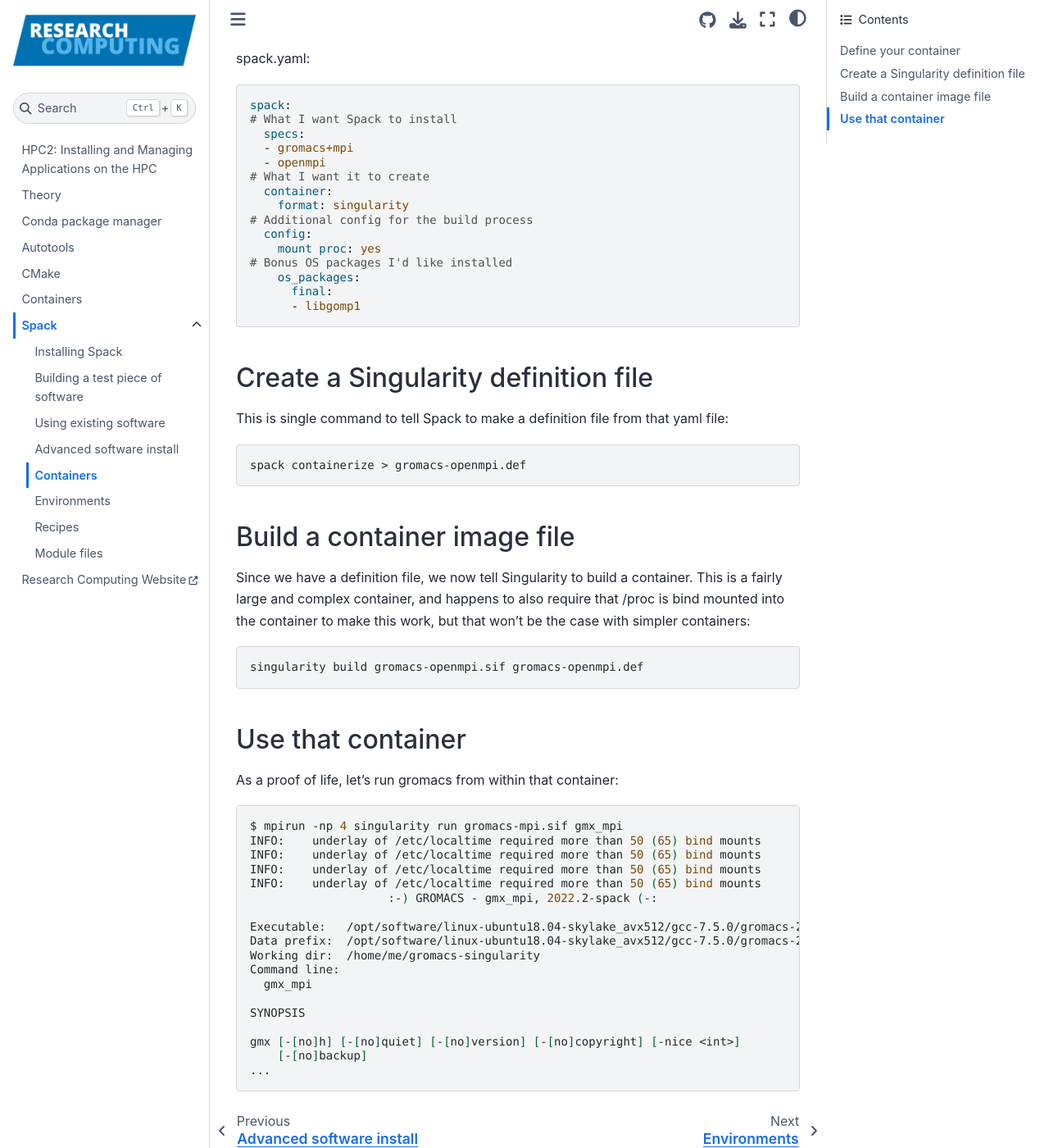
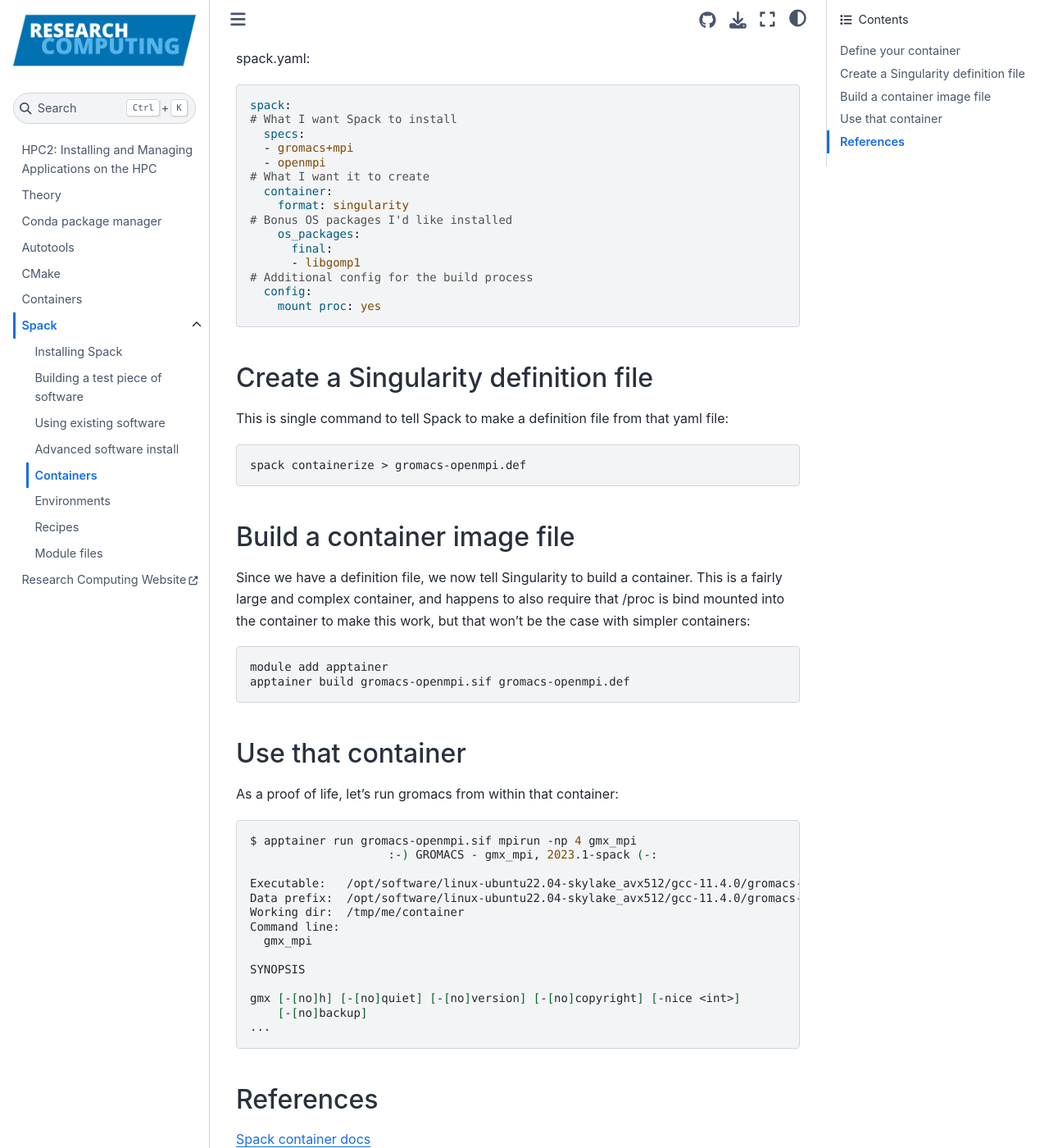
Before and after one commit to ARCTraining/hpc2-software, a Jupyter Book: the page built from book/course/spack/containers.md, in a window 1280 px wide and 1400 px high, scrolled down 351 px. Shown: the whole window at 82% size. Built offline with Jupyter Book 1.0.4 settings and Sphinx 7.4.7 and the Sphinx Book theme 1.1.4, drawn with Linux system fonts in a browser that asks for light colours.

Commit message:
Fix container section to actually work
Changes to the spack.yaml meant it didn't build right.  Also, the inner MPI
doesn't match the outer MPI, so running across multiple nodes won't work with
that example.  I've tidied it so it at least works on a single node.

````diff
--- a/book/course/spack/containers.md
+++ b/book/course/spack/containers.md
@@ -21,13 +21,13 @@ spack:
 # What I want it to create
   container:
     format: singularity
-# Additional config for the build process
-  config:
-    mount proc: yes
 # Bonus OS packages I'd like installed
     os_packages:
       final:
       - libgomp1
+# Additional config for the build process
+  config:
+    mount proc: yes
 ```
 
 ## Create a Singularity definition file
@@ -47,7 +47,8 @@ This is a fairly large and complex container, and happens to also require that
 the case with simpler containers:
 
 ```bash
-singularity build gromacs-openmpi.sif gromacs-openmpi.def
+module add apptainer
+apptainer build gromacs-openmpi.sif gromacs-openmpi.def
 ```
 
 ## Use that container
@@ -55,16 +56,12 @@ singularity build gromacs-openmpi.sif gromacs-openmpi.def
 As a proof of life, let's run gromacs from within that container:
 
 ```bash
-$ mpirun -np 4 singularity run gromacs-mpi.sif gmx_mpi
-INFO:    underlay of /etc/localtime required more than 50 (65) bind mounts
-INFO:    underlay of /etc/localtime required more than 50 (65) bind mounts
-INFO:    underlay of /etc/localtime required more than 50 (65) bind mounts
-INFO:    underlay of /etc/localtime required more than 50 (65) bind mounts
-                    :-) GROMACS - gmx_mpi, 2022.2-spack (-:
+$ apptainer run gromacs-openmpi.sif mpirun -np 4 gmx_mpi
+                    :-) GROMACS - gmx_mpi, 2023.1-spack (-:
 
-Executable:   /opt/software/linux-ubuntu18.04-skylake_avx512/gcc-7.5.0/gromacs-2022.2-un4jbsm6hv5x6542ffwjs5h4lscftflw/bin/gmx_mpi
-Data prefix:  /opt/software/linux-ubuntu18.04-skylake_avx512/gcc-7.5.0/gromacs-2022.2-un4jbsm6hv5x6542ffwjs5h4lscftflw
-Working dir:  /home/me/gromacs-singularity
+Executable:   /opt/software/linux-ubuntu22.04-skylake_avx512/gcc-11.4.0/gromacs-2023.1-423hodczn375tumo2c5eorq5pikirpxo/bin/gmx_mpi
+Data prefix:  /opt/software/linux-ubuntu22.04-skylake_avx512/gcc-11.4.0/gromacs-2023.1-423hodczn375tumo2c5eorq5pikirpxo
+Working dir:  /tmp/me/container
 Command line:
   gmx_mpi
 
@@ -74,3 +71,6 @@ gmx [-[no]h] [-[no]quiet] [-[no]version] [-[no]copyright] [-nice <int>]
     [-[no]backup]
 ...
 ```
+
+## References
+[Spack container docs](https://spack.readthedocs.io/en/latest/containers.html)
````
